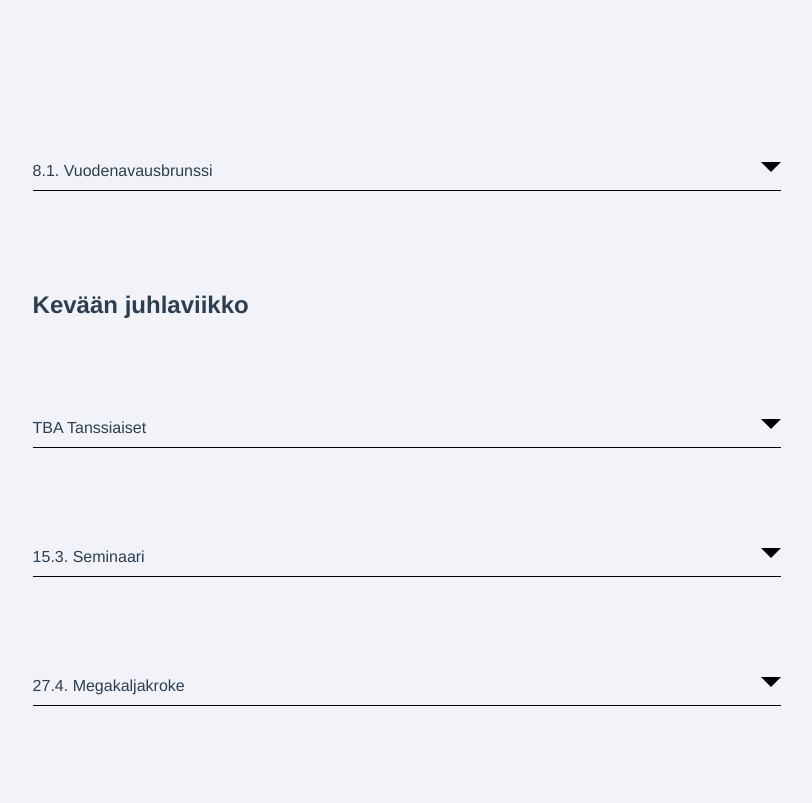
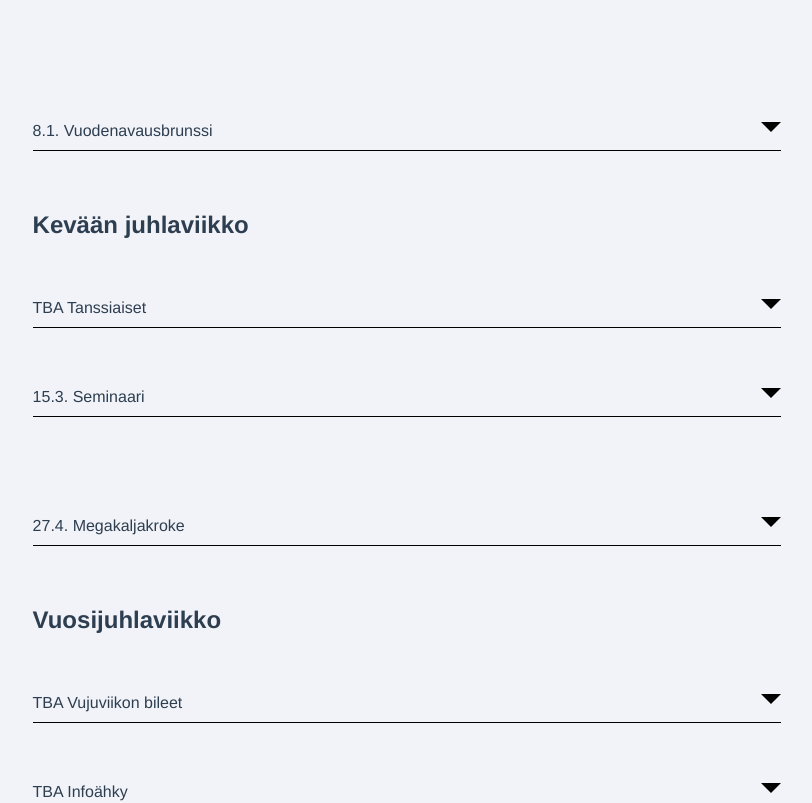
Before and after one commit to jviitamo/juhlavuosisivut, a Vue app in the folder app/: page /events in a window 1280 px wide. Shown: the part 562-1365 px from the top of the page, without its empty margins (233-1045 px from the left). Built offline with nearby package versions, Linux system fonts and the light colour scheme.

Commit message:
Edit event margins

```diff
--- a/app/src/components/Events/EventContainer.vue
+++ b/app/src/components/Events/EventContainer.vue
@@ -11,6 +11,7 @@
             <img src="@/assets/left.svg" alt="Logo" />
         </div>
         <div class="event-information-container">
+            <div>
                 <EventInformation
                     v-for="(message, key) in getEvents('events_0')" :key="key"
                     :text=message.text
@@ -21,6 +22,8 @@
                     :imageName=message.imageName
                     :link=message.link
                 />
+            </div>
+            <div>
                 <h2>{{ $t('event_headers[0].header_3') }}</h2>
                 <EventInformation
                     v-for="(message, key) in getEvents('events_1')" :key="key"
@@ -32,7 +35,8 @@
                     :imageName=message.imageName
                     :link=message.link
                 />
-        <h2>{{ $t('event_headers[0].header_4') }}</h2>
+            </div>
+            <div class="add-margin-top">
                 <EventInformation
                     v-for="(message, key) in getEvents('events_2')" :key="key"
                     :text=message.text
@@ -43,6 +47,20 @@
                     :imageName=message.imageName
                     :link=message.link
                 />
+            </div>
+            <div>
+                <h2>{{ $t('event_headers[0].header_4') }}</h2>
+                <EventInformation
+                    v-for="(message, key) in getEvents('events_3')" :key="key"
+                    :text=message.text
+                    :information=message.information
+                    :location=message.location
+                    :date=message.date
+                    :time=message.time
+                    :imageName=message.imageName
+                    :link=message.link
+                />
+            </div>
         </div>
     </div>
   </template>
@@ -108,6 +126,10 @@
     margin: auto;
 }
 
+.add-margin-top {
+    margin-top: 100px;
+}
+
 @media screen and (max-width: 600px) {
     .event-information-container {
         width: 90%;
--- a/app/src/components/Events/EventInformation.vue
+++ b/app/src/components/Events/EventInformation.vue
@@ -107,7 +107,7 @@
 }
 .clickable-text {
   cursor: pointer;
-  margin: 100px auto;
+  margin: 60px auto;
 }
 
 .image-content {
--- a/app/src/locales/en.json
+++ b/app/src/locales/en.json
@@ -47,13 +47,15 @@
     {
       "text": "Seminar",
       "date": "15.3."
-    },
+    }
+  ],
+  "events_2": [
     {
       "text": "Mega beer croquette",
       "date": "27.4."
     }
   ],
-  "events_2": [
+  "events_3": [
     {
       "text": "Annual ball week party"
     },
--- a/app/src/locales/fi.json
+++ b/app/src/locales/fi.json
@@ -47,13 +47,15 @@
     {
       "text": "Seminaari",
       "date": "15.3."
-    },
+    }
+  ],
+  "events_2": [
     {
       "text": "Megakaljakroke",
       "date": "27.4."
     }
   ],
-  "events_2": [
+  "events_3": [
     {
       "text": "Vujuviikon bileet"
     },
```
Lines whose indentation alone changed are shown as unchanged.
